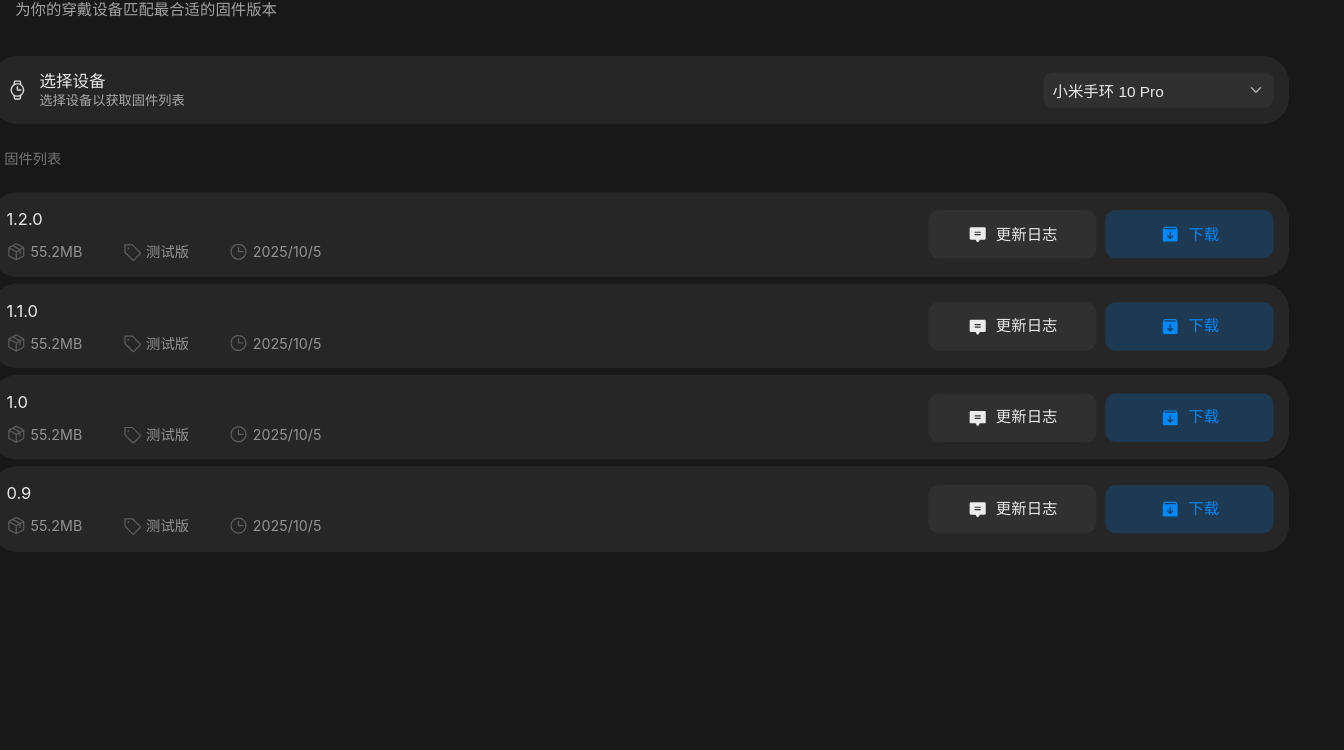
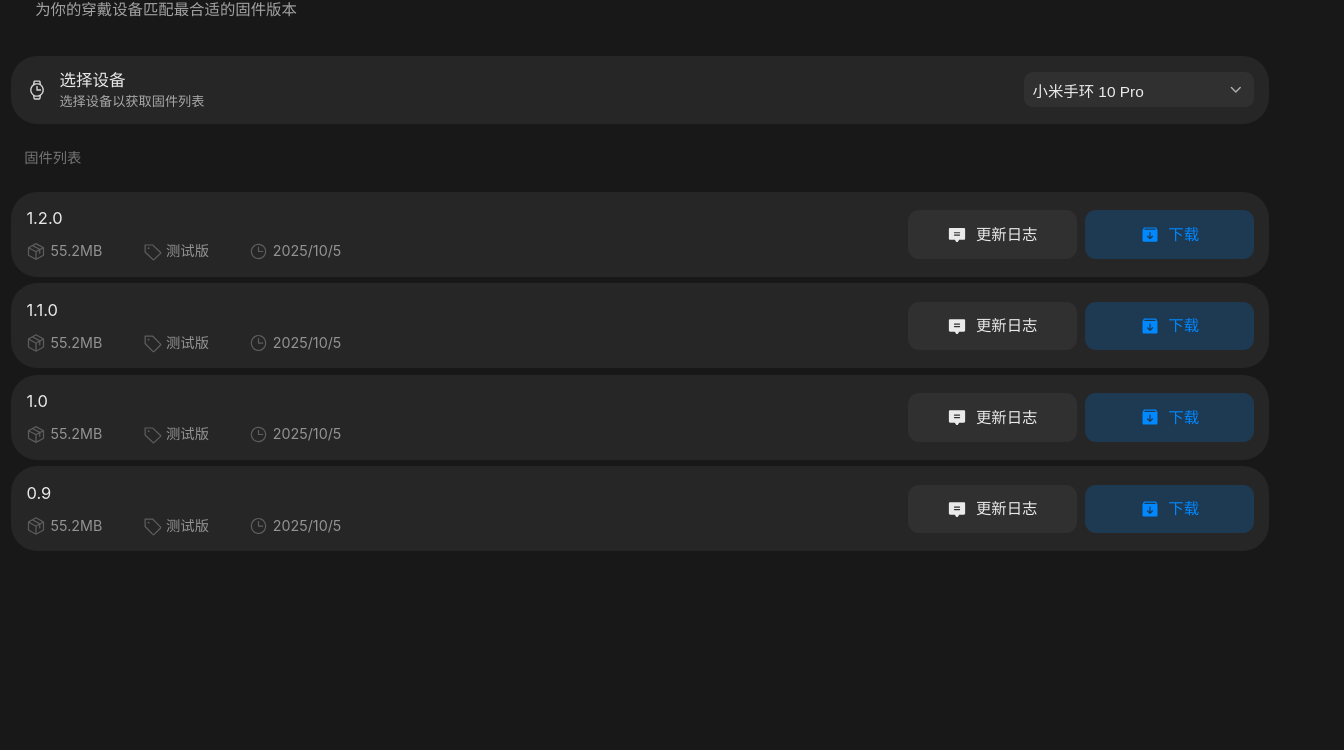
Before and after one commit to wuhaiqi0621/wuhaiqi0621.github.io, a plain HTML site: page index.html in a window 1280 px wide. Shown: the part 130-880 px from the top of the page, 1344 px wide, since content can reach past the window. After the commit the page ends 800 px from the top, so only its background shows below. Drawn offline with Linux system fonts and the light colour scheme; a web font is replaced by a local one.

Commit message:
直接修改CSS数值实现110%放大
- 移除transform: scale(1.1)
- 将所有CSS数值增加10%（乘以1.1）
- 字体大小、间距、尺寸、圆角等全部按比例增大
- 例如：14px → 15.4px, 24px → 26.4px, 32px → 35.2px等

```diff
--- a/styles.css
+++ b/styles.css
@@ -1,8 +1,9 @@
-/* Figma Design System - Dark Theme Firmware Library
+/* Figma Design System - Dark Theme Firmware Library (110% Scale)
    ================================================
-   Spacing: 4px base unit
+   All values increased by 10% (multiply by 1.1)
+   Spacing: 4.4px base unit
    Line Height: 1.2 (title), 1.4 (body)
-   Border Radius: 24px (cards), 10px (buttons), 8px (dropdown)
+   Border Radius: 26.4px (cards), 11px (buttons), 8.8px (dropdown)
    Colors: #181818 (bg), rgba(71, 71, 74, 0.3) (card), #0088ff (accent)
 */
 
@@ -33,28 +34,25 @@
   display: flex;
   flex-direction: column;
   overflow: hidden;
-  transform: scale(1.1);
-  transform-origin: top center;
-  transform-box: border-box;
 }
 
 /* Header Frame */
 .header-frame {
   width: 100%;
-  max-width: 1200px;
+  max-width: 1320px;
   margin: 0 auto;
-  padding: 32px;
+  padding: 35.2px;
   flex-shrink: 0;
 }
 
 .header-content {
   display: flex;
   flex-direction: column;
-  gap: 4px;
+  gap: 4.4px;
 }
 
 .update-date {
-  font-size: 14px;
+  font-size: 15.4px;
   line-height: 1.4;
   color: rgba(255, 255, 255, 0.6);
   font-weight: 400;
@@ -63,7 +61,7 @@
 
 .main-title {
   font-family: 'NSourceSong', serif;
-  font-size: 48px;
+  font-size: 52.8px;
   line-height: 1.2;
   font-weight: 400;
   color: rgba(255, 255, 255, 0.9);
@@ -71,7 +69,7 @@
 }
 
 .subtitle {
-  font-size: 14px;
+  font-size: 15.4px;
   line-height: 1.4;
   color: rgba(255, 255, 255, 0.6);
   font-weight: 400;
@@ -81,22 +79,22 @@
 /* Main Content Area */
 .main-content {
   width: 100%;
-  max-width: 1200px;
+  max-width: 1320px;
   margin: 0 auto;
-  padding: 0 10px;
+  padding: 0 11px;
   flex: 1;
   overflow-y: auto;
   display: flex;
   flex-direction: column;
-  gap: 10px;
+  gap: 11px;
 }
 
 /* Device Selector Card */
 .selector-card {
   width: 100%;
-  padding: 12px 14px;
+  padding: 13.2px 15.4px;
   background-color: rgba(71, 71, 74, 0.3);
-  border-radius: 24px;
+  border-radius: 26.4px;
   flex-shrink: 0;
 }
 
@@ -104,19 +102,19 @@
   display: flex;
   align-items: center;
   justify-content: space-between;
-  gap: 10px;
+  gap: 11px;
 }
 
 .selector-left {
   display: flex;
   align-items: center;
-  gap: 10px;
+  gap: 11px;
   flex: 1;
 }
 
 .selector-icon {
-  width: 20px;
-  height: 20px;
+  width: 22px;
+  height: 22px;
   flex-shrink: 0;
   opacity: 0.9;
 }
@@ -129,21 +127,21 @@
 }
 
 .selector-label {
-  font-size: 15px;
+  font-size: 16.5px;
   line-height: 1.4;
   color: rgba(255, 255, 255, 0.9);
   font-weight: 400;
 }
 
 .selector-sublabel {
-  font-size: 12px;
+  font-size: 13.2px;
   line-height: 1.4;
   color: rgba(255, 255, 255, 0.6);
   font-weight: 400;
 }
 
 .dropdown-wrapper {
-  width: 209px;
+  width: 229.9px;
   flex-shrink: 0;
   position: relative;
   display: flex;
@@ -152,19 +150,19 @@
 
 .device-select {
   width: 100%;
-  height: 32px;
-  padding: 8px 8px 8px 8px;
+  height: 35.2px;
+  padding: 8.8px 8.8px 8.8px 8.8px;
   background-color: rgba(71, 71, 74, 0.3);
-  border-radius: 8px;
+  border-radius: 8.8px;
   border: none;
   color: rgba(255, 255, 255, 0.9);
-  font-size: 14px;
+  font-size: 15.4px;
   font-family: 'MiSans', inherit;
   line-height: 1.4;
   font-weight: 400;
   cursor: pointer;
   appearance: none;
-  padding-right: 28px;
+  padding-right: 30.8px;
 }
 
 .device-select:hover {
@@ -182,21 +180,21 @@
 }
 
 .dropdown-caret {
-  width: 16px;
-  height: 16px;
+  width: 17.6px;
+  height: 17.6px;
   position: absolute;
-  right: 8px;
+  right: 8.8px;
   pointer-events: none;
   color: rgba(255, 255, 255, 0.6);
 }
 
 /* Firmware List Label */
 .firmware-list-label {
-  font-size: 13px;
+  font-size: 14.3px;
   line-height: 1.4;
   color: rgba(255, 255, 255, 0.4);
   font-weight: 400;
-  padding: 12px 12px;
+  padding: 13.2px 13.2px;
   flex-shrink: 0;
 }
 
@@ -204,7 +202,7 @@
 .firmware-list {
   display: flex;
   flex-direction: column;
-  gap: 6px;
+  gap: 6.6px;
   flex: 1;
   overflow-y: auto;
 }
@@ -212,9 +210,9 @@
 /* Firmware Card */
 .firmware-card {
   width: 100%;
-  padding: 14px;
+  padding: 15.4px;
   background-color: rgba(71, 71, 74, 0.3);
-  border-radius: 24px;
+  border-radius: 26.4px;
   flex-shrink: 0;
   display: flex;
   align-items: center;
@@ -224,19 +222,19 @@
   display: flex;
   justify-content: space-between;
   align-items: center;
-  gap: 16px;
+  gap: 17.6px;
   width: 100%;
 }
 
 .firmware-left {
   display: flex;
   flex-direction: column;
-  gap: 10px;
+  gap: 11px;
   flex: 1;
 }
 
 .firmware-version {
-  font-size: 15px;
+  font-size: 16.5px;
   line-height: 1.4;
   color: rgba(255, 255, 255, 0.9);
   font-weight: 400;
@@ -244,30 +242,30 @@
 
 .firmware-meta {
   display: flex;
-  gap: 36px;
+  gap: 39.6px;
   align-items: center;
 }
 
 .meta-item {
   display: flex;
   align-items: center;
-  gap: 4px;
-  font-size: 13px;
+  gap: 4.4px;
+  font-size: 14.3px;
   line-height: 1.4;
   color: rgba(255, 255, 255, 0.5);
   font-weight: 400;
 }
 
 .meta-icon {
-  width: 18px;
-  height: 18px;
+  width: 19.8px;
+  height: 19.8px;
   flex-shrink: 0;
   opacity: 0.5;
 }
 
 .firmware-right {
   display: flex;
-  gap: 8px;
+  gap: 8.8px;
   flex-shrink: 0;
   align-items: center;
   height: 100%;
@@ -276,17 +274,17 @@
 /* Buttons */
 .btn-changelog,
 .btn-download {
-  width: 153px;
-  height: 44px;
-  padding: 12px;
+  width: 168.3px;
+  height: 48.4px;
+  padding: 13.2px;
   border: none;
-  border-radius: 10px;
+  border-radius: 11px;
   display: flex;
   align-items: center;
   justify-content: center;
-  gap: 8px;
+  gap: 8.8px;
   cursor: pointer;
-  font-size: 14px;
+  font-size: 15.4px;
   line-height: 1.4;
   font-weight: 400;
   transition: all 0.2s ease;
@@ -313,23 +311,23 @@
 }
 
 .btn-icon {
-  width: 18px;
-  height: 18px;
+  width: 19.8px;
+  height: 19.8px;
   flex-shrink: 0;
 }
 
 /* Responsive Design */
 @media (max-width: 768px) {
   .header-frame {
-    padding: 16px;
+    padding: 17.6px;
   }
 
   .main-content {
-    padding: 0 8px;
+    padding: 0 8.8px;
   }
 
   .main-title {
-    font-size: 32px;
+    font-size: 35.2px;
   }
 
   .firmware-header {
@@ -348,37 +346,37 @@
   }
 
   .firmware-meta {
-    gap: 16px;
+    gap: 17.6px;
   }
 }
 
 @media (max-width: 480px) {
   .header-frame {
-    padding: 12px;
+    padding: 13.2px;
   }
 
   .main-content {
-    padding: 0 6px;
+    padding: 0 6.6px;
   }
 
   .main-title {
-    font-size: 24px;
+    font-size: 26.4px;
   }
 
   .firmware-card {
-    padding: 12px;
+    padding: 13.2px;
   }
 
   .btn-changelog,
   .btn-download {
     width: 100%;
-    height: 40px;
-    padding: 10px;
-    font-size: 12px;
+    height: 44px;
+    padding: 11px;
+    font-size: 13.2px;
   }
 
   .firmware-meta {
-    gap: 12px;
+    gap: 13.2px;
     flex-wrap: wrap;
   }
 }
```
